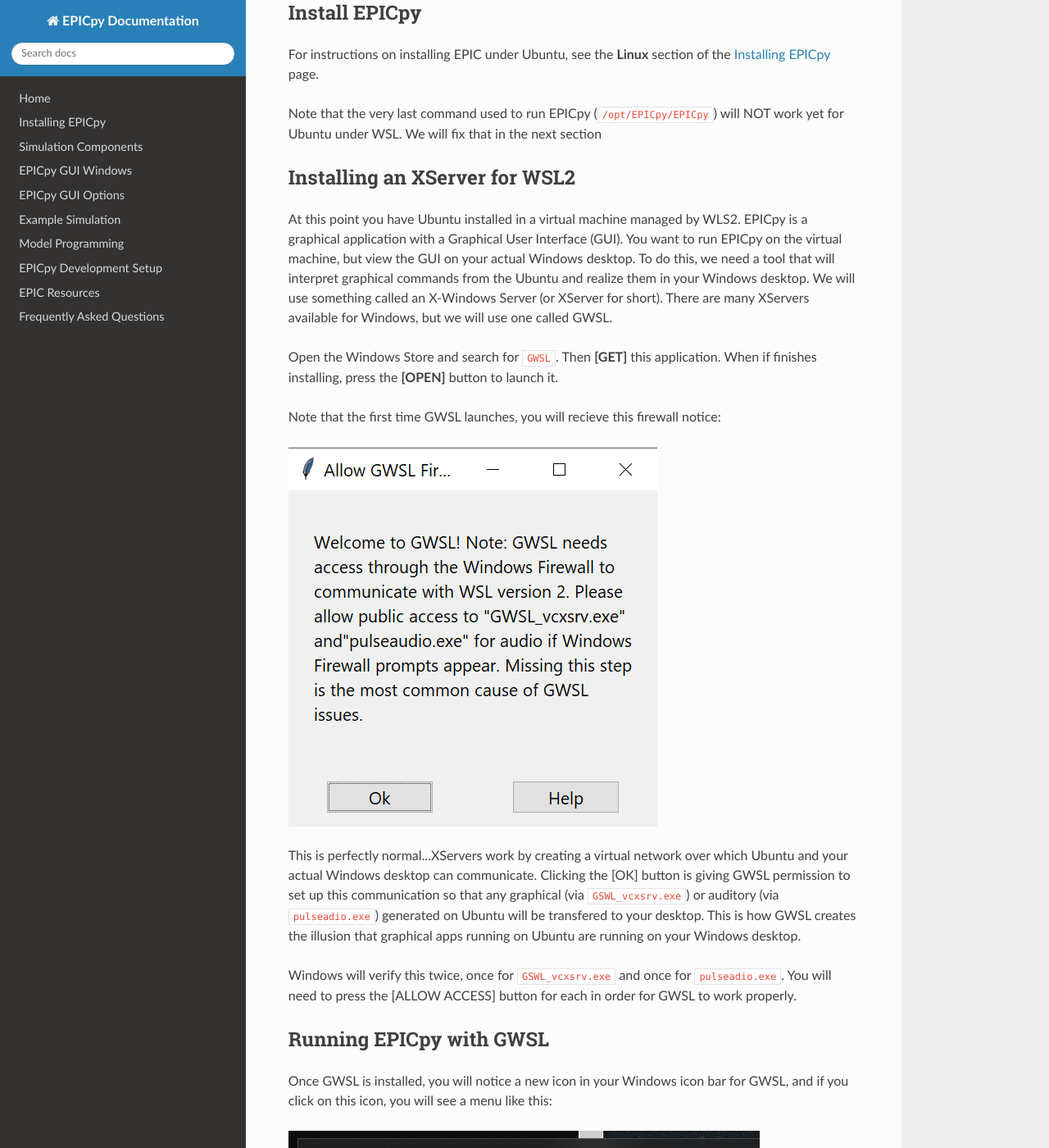
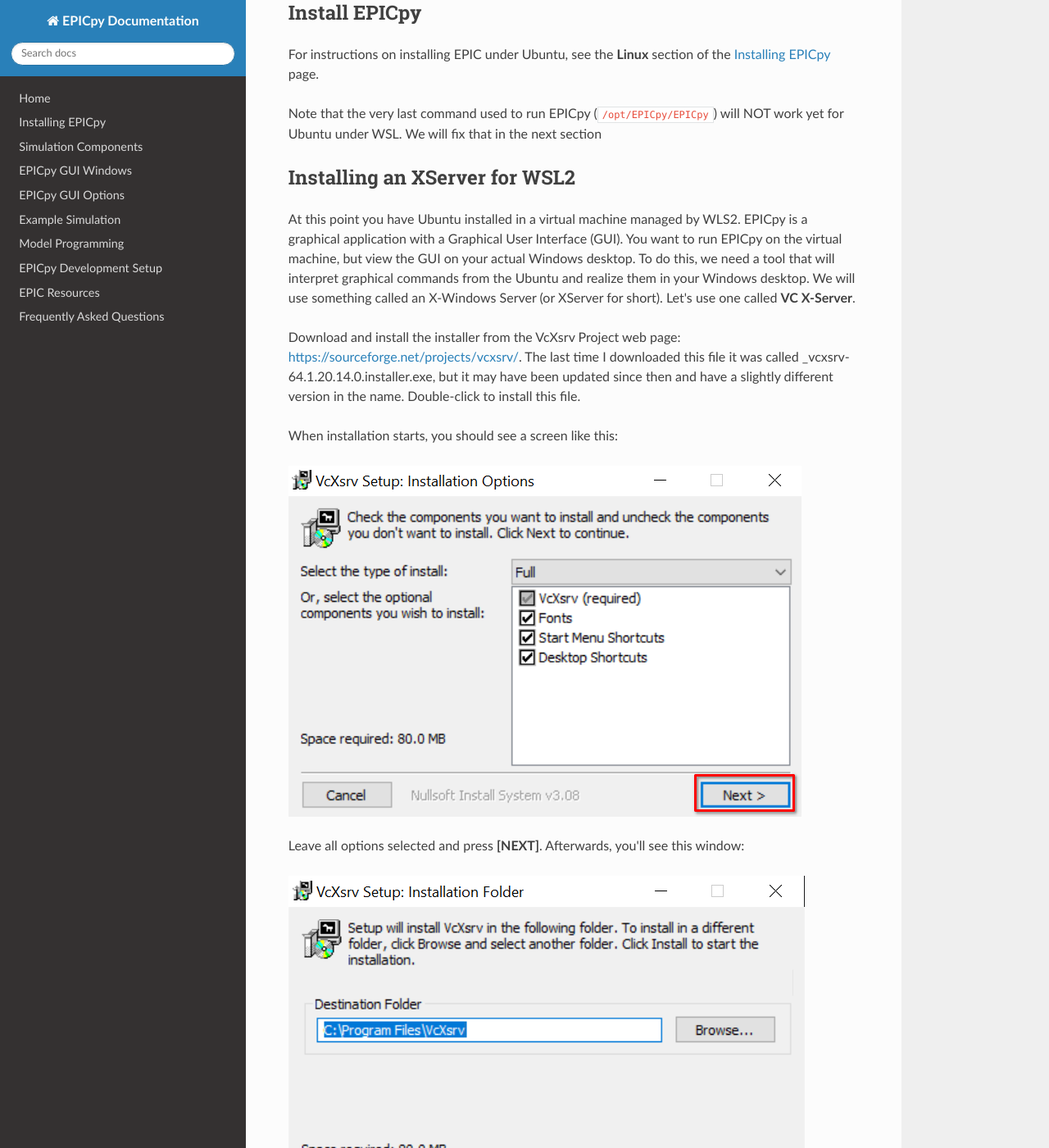
Before and after one commit to travisseymour/EPICpyDocs, an MkDocs documentation site: the page built from docs/linux_epicpy_under_wsl2.md, in a window 1280 px wide and 1400 px high, scrolled down 3116 px. Shown: the whole window at 82% size. Built offline with MkDocs 1.6.1, drawn with Linux system fonts in a browser that asks for light colours; nearby versions of some CDN libraries; some of the changed text lies outside the part shown.

Commit message:
replaced gwsl for vcxsrv as recommended EPICpy xserver

````diff
--- a/docs/linux_epicpy_under_wsl2.md
+++ b/docs/linux_epicpy_under_wsl2.md
@@ -56,33 +56,72 @@
 
 ## Installing an XServer for WSL2
 
-At this point you have Ubuntu installed in a virtual machine managed by WLS2. EPICpy is a graphical application with a Graphical User Interface (GUI). You want to run EPICpy on the virtual machine, but view the GUI on your actual Windows desktop. To do this, we need a tool that will interpret graphical commands from the Ubuntu and realize them in your Windows desktop. We will use something called an X-Windows Server (or XServer for short). There are many XServers available for Windows, but we will use one called GWSL.
+At this point you have Ubuntu installed in a virtual machine managed by WLS2. EPICpy is a graphical application with a Graphical User Interface (GUI). You want to run EPICpy on the virtual machine, but view the GUI on your actual Windows desktop. To do this, we need a tool that will interpret graphical commands from the Ubuntu and realize them in your Windows desktop. We will use something called an X-Windows Server (or XServer for short). Let's use one called **VC X-Server**.
 
-Open the Windows Store and search for `GWSL`. Then **[GET]** this application. When if finishes installing, press the **[OPEN]** button to launch it.
+Download and install the installer from the VcXsrv Project web page: [https://sourceforge.net/projects/vcxsrv/](https://sourceforge.net/projects/vcxsrv/). The last time I downloaded this file it was called _vcxsrv-64.1.20.14.0.installer.exe, but it may have been updated since then and have a slightly different version in the name. Double-click to install this file.
 
-Note that the first time GWSL launches, you will recieve this firewall notice:
+When installation starts, you should see a screen like this:
 
-[![GSWL Firewall Notice](resources/images/gwsl_firewall_notice.png)](resources/images/gwsl_firewall_notice.png)
+[![vcxsrv install dialog 1](resources/images/vcxsrvpics/install1.png)](resources/images/vcxsrvpics/install1.png)
 
-This is perfectly normal...XServers work by creating a virtual network over which Ubuntu and your actual Windows desktop can communicate. Clicking the [OK] button is giving GWSL permission to set up this communication so that any graphical (via `GSWL_vcxsrv.exe`) or auditory (via `pulseadio.exe`) generated on Ubuntu will be transfered to your desktop. This is how GWSL creates the illusion that graphical apps running on Ubuntu are running on your Windows desktop.
+Leave all options selected and press **[NEXT]**. Afterwards, you'll see this window:
 
-Windows will verify this twice, once for `GSWL_vcxsrv.exe` and once for `pulseadio.exe`. You will need to press the [ALLOW ACCESS] button for each in order for GWSL to work properly.
+[![vcxsrv install dialog 2](resources/images/vcxsrvpics/install2.png)](resources/images/vcxsrvpics/install2.png)
 
-## Running EPICpy with GWSL
+Assuming this is where you want to save the VcXsrv application, click **[INSTALL]**. When this finishes, you will see a window like this:
 
-Once GWSL is installed, you will notice a new icon in your Windows icon bar for GWSL, and if you click on this icon, you will see a menu like this:
+[![vcxsrv install dialog 3](resources/images/vcxsrvpics/install3.png)](resources/images/vcxsrvpics/install3.png)
 
-[![GSWL Menu](resources/images/gwsl_menu_1.png)](resources/images/gwsl_menu_1.png)
+Press **[CLOSE]** to complete this process.
 
-If you click the **[Linux Apps]** link, you will see this sub-menu:
+Note that the first time you run VcXsrv, you will see a Windows Firewall notice like this:
 
-[![GSWL Menu](resources/images/gwsl_menu_2.png)](resources/images/gwsl_menu_2.png)
+[![vcxsrv install dialog 3](resources/images/vcxsrvpics/vcxsrvfirewall.png)](resources/images/vcxsrvpics/vcxsrvfirewall.png)
 
-Here you can do 3 neat things:
+Make sure you press the **[Allow access]** button. Note that this is necessary because you are running EPICpy in a virtual Linux machine and showing the graphics on your Windows machine. Even though these 2 exist on the same physical computer, they are part of a virtual server/client relationship and as far as these two applications are concerned, they are speaking separately across a network. Allowing this communication through the Windows Firewall allows EPICpy to work as intended.
 
-1. Open a terminal window in case you want to enter commands at the Ubuntu command prompt
-2. Use the Windows File Explorer to mangage files on your Ubuntu virtual machine. This can be handy for moving EPIC simulations and data between your Windows desktop and your EPICpy work folder in your Ubuntu account. Note, this will show you the rool Linux folder. It's dangerous to mess around with these files. Your home folder (i.e., the place you start when you launch the Ubuntu command prompt) lives in the `home` folder. In side `home`, you will see a home folder with the name you choose for your Ubuntu account name. Inside the command prompt, this can be found using the address `/home/YOUR_UBUNTU_USER_NAME`. In the Windows File Explorer, this address will be `\\wsl$\Ubuntu-18.04\home\YOUR_UBUNTU_USER_NAME`
-3. A list of installed Linux GUI applications. So far, the only one you should see is EPICpy. Click it to launch EPICpy.
+
+## Running EPICpy with VcXsrv
+
+Once VcXsrv is installed, you will notice a new icon on your Windows icon bar (or maybe it's on your Desktop). It will look something like this:
+
+[![vcxsrv install dialog 3](resources/images/vcxsrvpics/icon.png)](resources/images/vcxsrvpics/icon.png)
+
+**NOTE: that the following steps will have to be repeated during every session during which you run the EPICpy application (i.e., between reboots)**
+
+First, double-click on the XLaunch icon, you will see a screen like this:
+
+[![vcxsrv install dialog 3](resources/images/vcxsrvpics/dialog1.png)](resources/images/vcxsrvpics/dialog1.png)
+
+Choose "Multiple Windows". Then choose a Display Number of 0. Press **[NEXT]** to see the next window:
+
+[![vcxsrv install dialog 3](resources/images/vcxsrvpics/dialog2.png)](resources/images/vcxsrvpics/dialog2.png)
+
+Choose "Start no client" and Press **[NEXT]** to see the next window:
+
+[![vcxsrv install dialog 3](resources/images/vcxsrvpics/dialog3.png)](resources/images/vcxsrvpics/dialog3.png)
+
+On this screen <u>check ALL of the checkboxes</u>! The "Disable access control" option may not be checked by default, but EPICpy will not be able to connect to VcXsrv without this option checked. Afterwards press **[NEXT]** to see the final screen:
+
+[![vcxsrv install dialog 3](resources/images/vcxsrvpics/dialog4.png)](resources/images/vcxsrvpics/dialog4.png)
+
+Notice that this screen has an option to save the configuration to remember your changes each time you go through these dialogs. However, this may not work. If not, then just enter the above settings each time.
+
+Press **[FINISH]** to complete this process.
+
+Next you need to start Ubuntu (it's ok if it is already open). On the commandline, type in (or better yet, do a copy/paste) this exact command. Note that the odd locking backticks are on purpose:
+
+```bash
+export DISPLAY="`grep nameserver /etc/resolv.conf | sed 's/nameserver //'`:0"
+```
+
+Then, assuming you have installed EPICpy in the default location, you can start EPIC with this command:
+
+```bash
+/opt/EPICpy/EPICpy
+```
+
+If this works, you should see the EPICpy GUI.
 
 ## Your First EPIC Simulation
 
````
Also changed, not shown: docs/resources/images/gwsl_firewall_notice.png (deleted), docs/resources/images/gwsl_menu_1.png (deleted), docs/resources/images/gwsl_menu_2.png (deleted), docs/resources/images/ksnip_20220305-152414.png (deleted), docs/resources/images/vcxsrvpics/dialog1.png (added), docs/resources/images/vcxsrvpics/dialog2.png (added), docs/resources/images/vcxsrvpics/dialog3.png (added), docs/resources/images/vcxsrvpics/dialog4.png (added), docs/resources/images/vcxsrvpics/icon.png (added), docs/resources/images/vcxsrvpics/install1.png (added), docs/resources/images/vcxsrvpics/install2.png (added), docs/resources/images/vcxsrvpics/install3.png (added), docs/resources/images/vcxsrvpics/vcxsrvfirewall.png (added).
